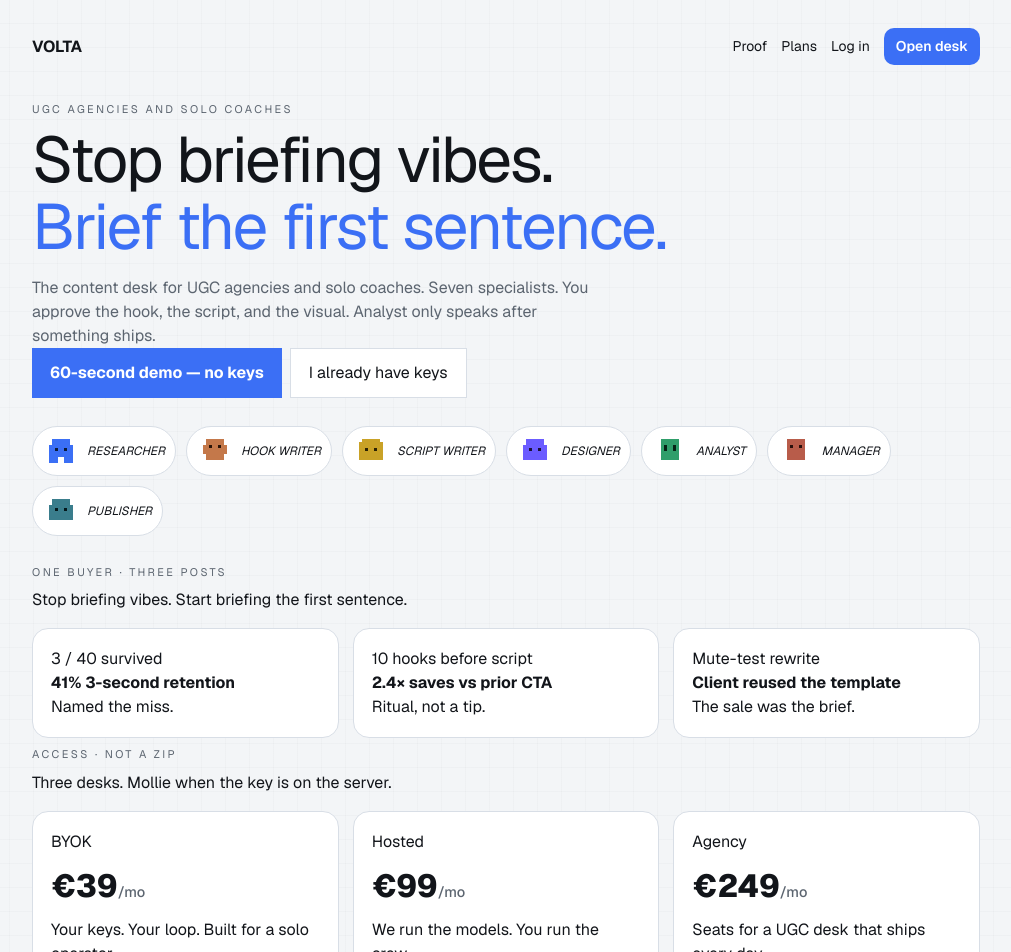
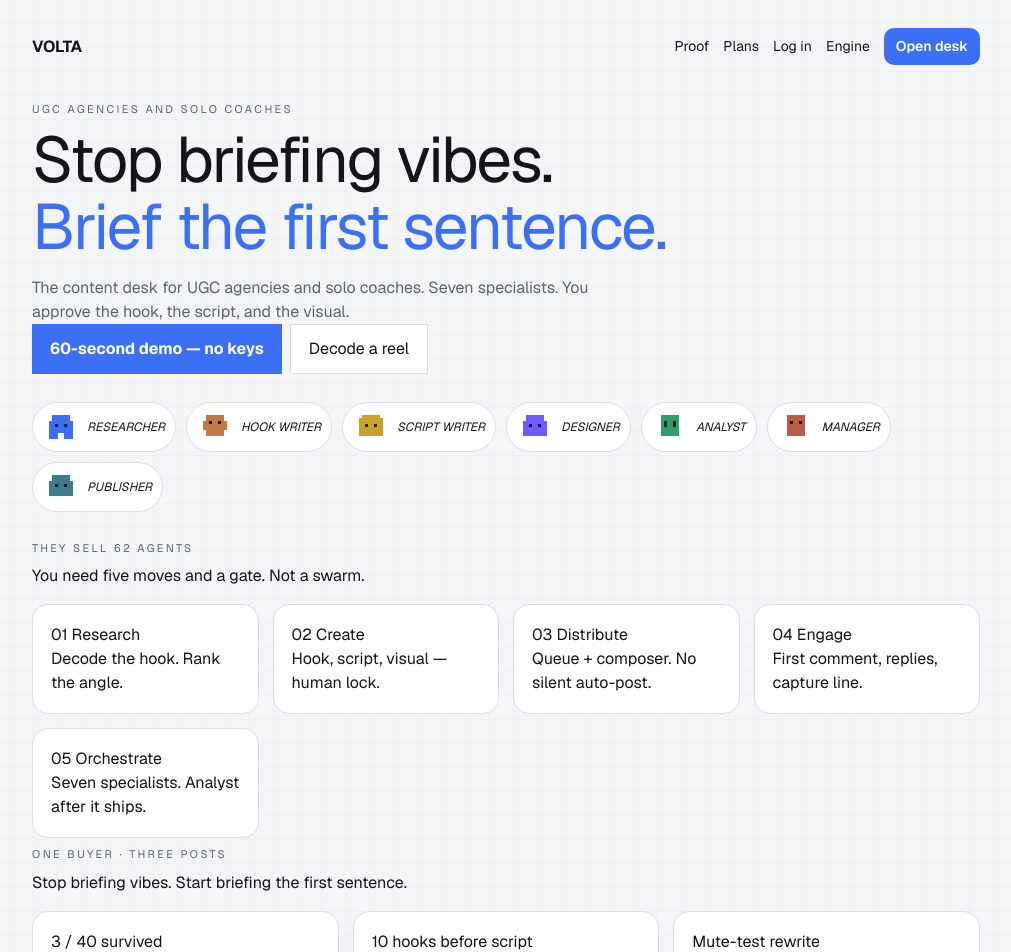
Before and after one commit to icecoldsteve/ai-content-team-pwa, a Next.js app: page / in a window 1280 px wide. Shown: the top 952 px of the page, without its empty margins (134-1145 px from the left). Built offline with nearby package versions, Linux system fonts and the light colour scheme.

Commit message:
Persist hook decodes and contrast 62-agent pitch on landing

```diff
--- a/src/components/Landing.tsx
+++ b/src/components/Landing.tsx
@@ -35,16 +35,17 @@ export function Landing() {
           <a href="#proof">Proof</a>
           <a href="#plans">Plans</a>
           <Link href="/login">Log in</Link>
+          <Link href="/app/engine">Engine</Link>
           <Link href="/app" className="land-btn">Open desk</Link>
         </nav>
       </header>
       <section className="land-hero">
         <p className="kicker">{PRODUCT.buyer.toUpperCase()}</p>
         <h1>Stop briefing vibes.<span> Brief the first sentence.</span></h1>
-        <p className="lede">{PRODUCT.pitch} Seven specialists. You approve the hook, the script, and the visual. Analyst only speaks after something ships.</p>
+        <p className="lede">{PRODUCT.pitch} Seven specialists. You approve the hook, the script, and the visual.</p>
         <div className="row">
           <button className="primary" onClick={startDemo}>60-second demo — no keys</button>
-          <Link href="/app" className="ghost">I already have keys</Link>
+          <Link href="/app/engine" className="ghost">Decode a reel</Link>
         </div>
       </section>
       <section className="land-crew">
@@ -54,6 +55,21 @@ export function Landing() {
             <em>{e.title.replace("THE ", "")}</em>
           </div>
         ))}
+      </section>
+      <section className="land-proof">
+        <p className="kicker">THEY SELL 62 AGENTS</p>
+        <h2>You need five moves and a gate. Not a swarm.</h2>
+        <div className="land-grid">
+          {[
+            ["01 Research", "Decode the hook. Rank the angle."],
+            ["02 Create", "Hook, script, visual — human lock."],
+            ["03 Distribute", "Queue + composer. No silent auto-post."],
+            ["04 Engage", "First comment, replies, capture line."],
+            ["05 Orchestrate", "Seven specialists. Analyst after it ships."],
+          ].map(([t, d]) => (
+            <article key={t}><h3>{t}</h3><p>{d}</p></article>
+          ))}
+        </div>
       </section>
       <section id="proof" className="land-proof">
         <p className="kicker">ONE BUYER · THREE POSTS</p>
@@ -70,7 +86,7 @@ export function Landing() {
       </section>
       <section id="plans" className="land-plans">
         <p className="kicker">ACCESS · NOT A ZIP</p>
-        <h2>Three desks. Mollie when the key is on the server.</h2>
+        <h2>Three desks.</h2>
         <div className="land-grid3">
           {PLANS.map((p) => (
             <article key={p.id}>
@@ -78,11 +94,10 @@ export function Landing() {
               <p className="price">{p.price}<small>/mo</small></p>
               <p>{p.blurb}</p>
               <ul>{p.points.map((x) => <li key={x}>{x}</li>)}</ul>
-              <button className="primary" onClick={() => checkout(p.id)}>{p.id === "hosted" ? "Start hosted" : `Choose ${p.name}`}</button>
+              <button className="primary" onClick={() => checkout(p.id)}>Choose {p.name}</button>
             </article>
           ))}
         </div>
-        <p className="hint">Point {PRODUCT.domain} at this Vercel project when DNS is ready.</p>
       </section>
     </div>
   );
--- a/src/lib/storage.ts
+++ b/src/lib/storage.ts
@@ -1,4 +1,5 @@
 import type { BrandKit, Job, Learning, PublishedItem } from "./types";
+import type { HookDecode, QueueItem } from "./decode";
 import { loadSession, ns } from "./session";
 
 function k(name: string) {
@@ -79,3 +80,15 @@ export function loadPublished(): PublishedItem[] {
 export function savePublished(items: PublishedItem[]) {
   localStorage.setItem(k("published"), JSON.stringify(items.slice(0, 80)));
 }
+export function loadDecodes(): HookDecode[] {
+  return readList<HookDecode>(k("decodes"));
+}
+export function saveDecodes(items: HookDecode[]) {
+  localStorage.setItem(k("decodes"), JSON.stringify(items.slice(0, 40)));
+}
+export function loadQueue(): QueueItem[] {
+  return readList<QueueItem>(k("queue"));
+}
+export function saveQueue(items: QueueItem[]) {
+  localStorage.setItem(k("queue"), JSON.stringify(items.slice(0, 80)));
+}
```
